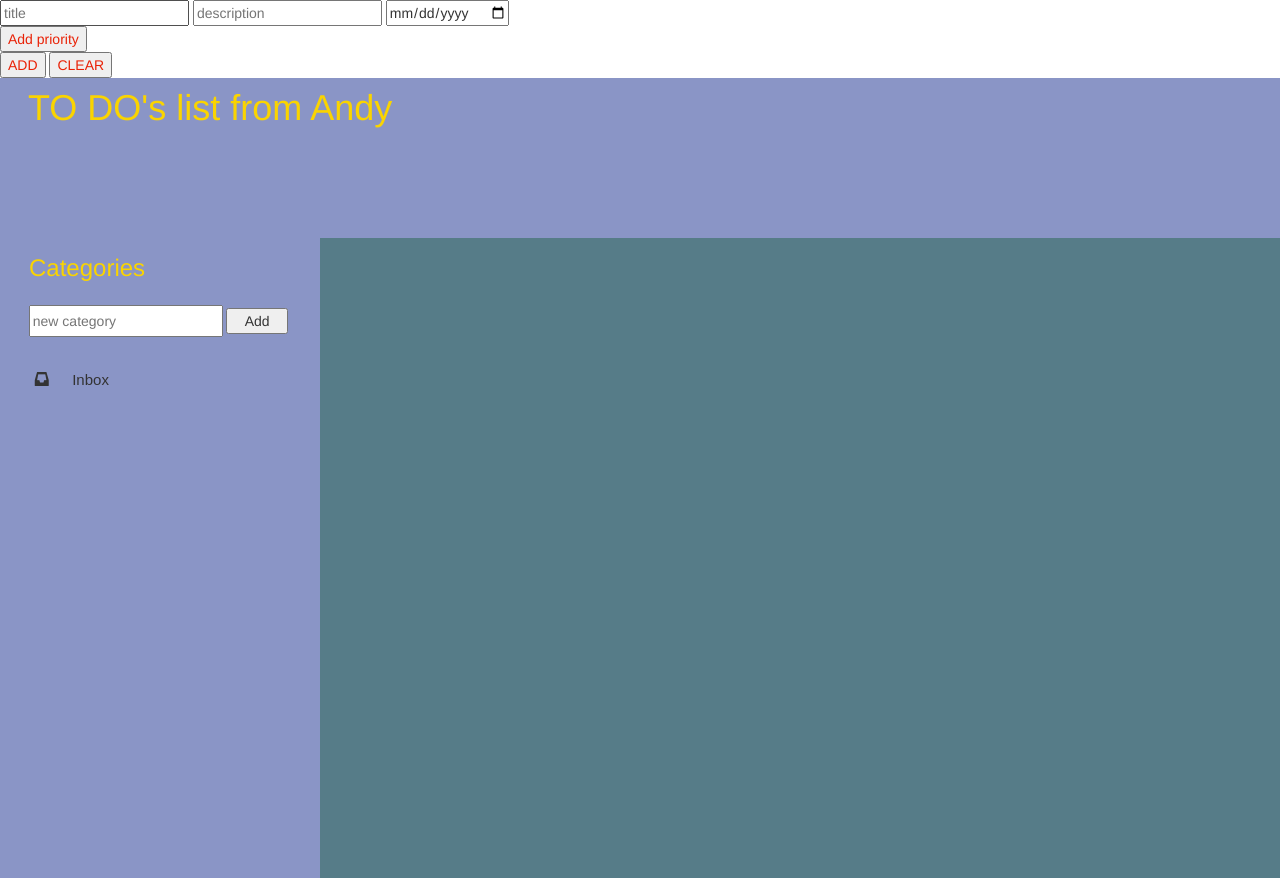
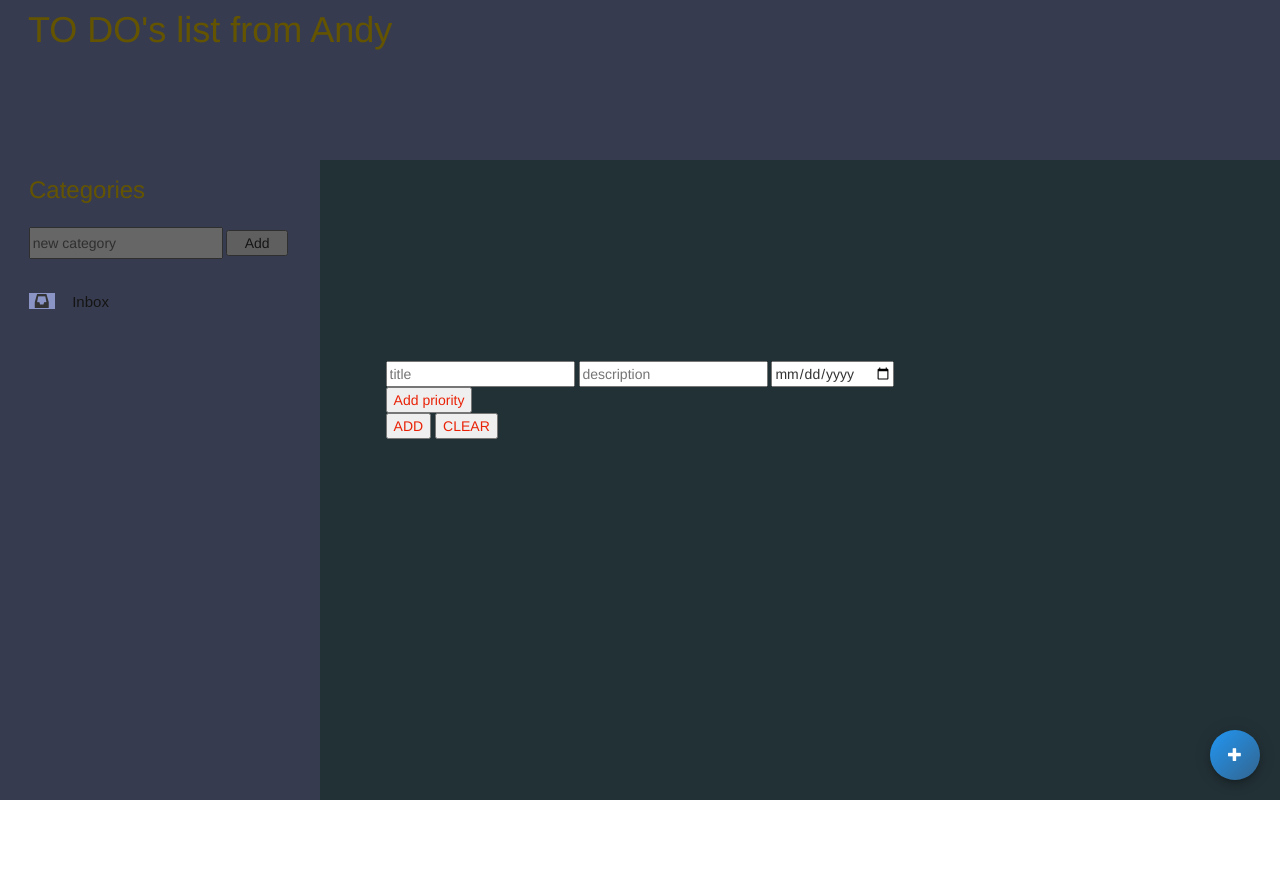
Before and after one commit to andrea-maiolo/toDo, a website built with webpack: page dist/index.html in a window 1280 px wide. Both pictures are taken after a click on the button 1235 px from the left and 755 px from the top of the page. After the commit the page ends 800 px from the top, so only its background shows below. Built offline with nearby package versions, Linux system fonts and the light colour scheme.

Commit message:
desiging taskContainer

```diff
--- a/src/DOM.js
+++ b/src/DOM.js
@@ -3,9 +3,8 @@ const formDisplay = function() {
     newTaskButton.addEventListener('click', show);
 
     function show() {
-        let newTaskForm = document.querySelector('#newTaskForm');
-        newTaskForm.style.display = 'block';
-        newTaskButton.style.display = 'none';
+        let taskFormCreation = document.querySelector('.taskFormCreation');
+        taskFormCreation.classList.remove('taskFormCreation-invisible')
     }
 
     return show
```
Also changed, not shown: dist/index.html, dist/main.js, dist/style/mainStyle.css.
